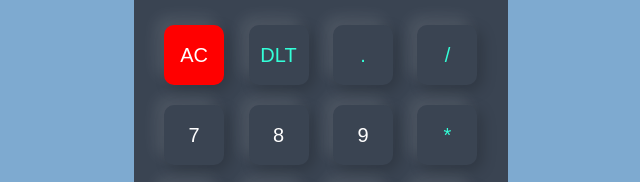
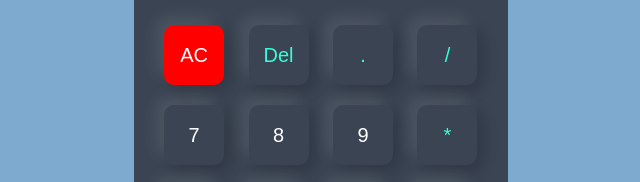
Before and after one commit to Bipan101/CODSOFT, a plain HTML site: page Simple Calculator/index.html in a window 1280 px wide. Shown: the part 245-427 px from the top of the page, 319-959 px from the left. Drawn offline with Linux system fonts and the light colour scheme.

Commit message:
Update index.html

```diff
--- a/Simple Calculator/index.html
+++ b/Simple Calculator/index.html
@@ -16,7 +16,7 @@
                 </div>
                 <div>
                     <input type="button" value="AC" onclick="display.value = ''" class="operator1">
-                    <input type="button" value="DLT" onclick="display.value = display.value.toString().slice(0,-1)" class="operator">
+                    <input type="button" value="Del" onclick="display.value = display.value.toString().slice(0,-1)" class="operator">
                     <input type="button" value="." onclick="display.value += '.'" class="operator">
                     <input type="button" value="/" onclick="display.value += '/'" class="operator">
                 </div>
```
